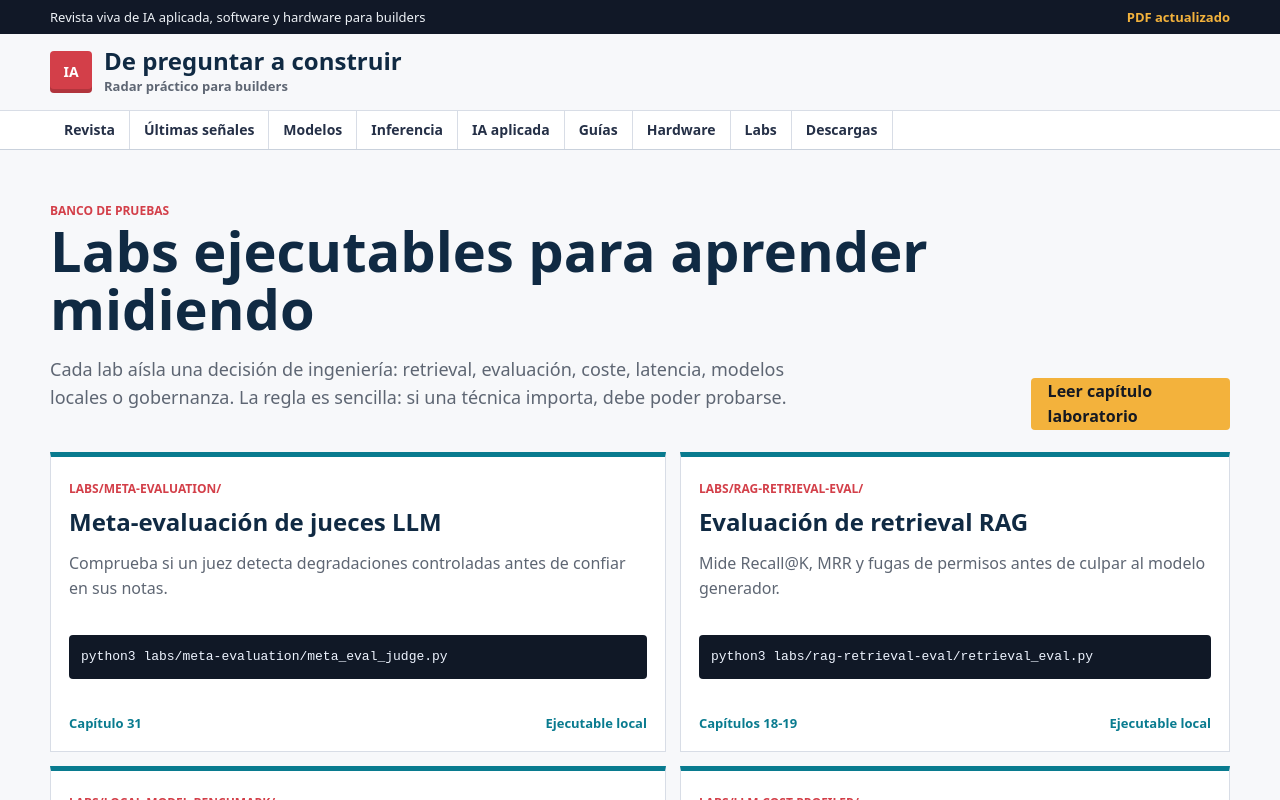
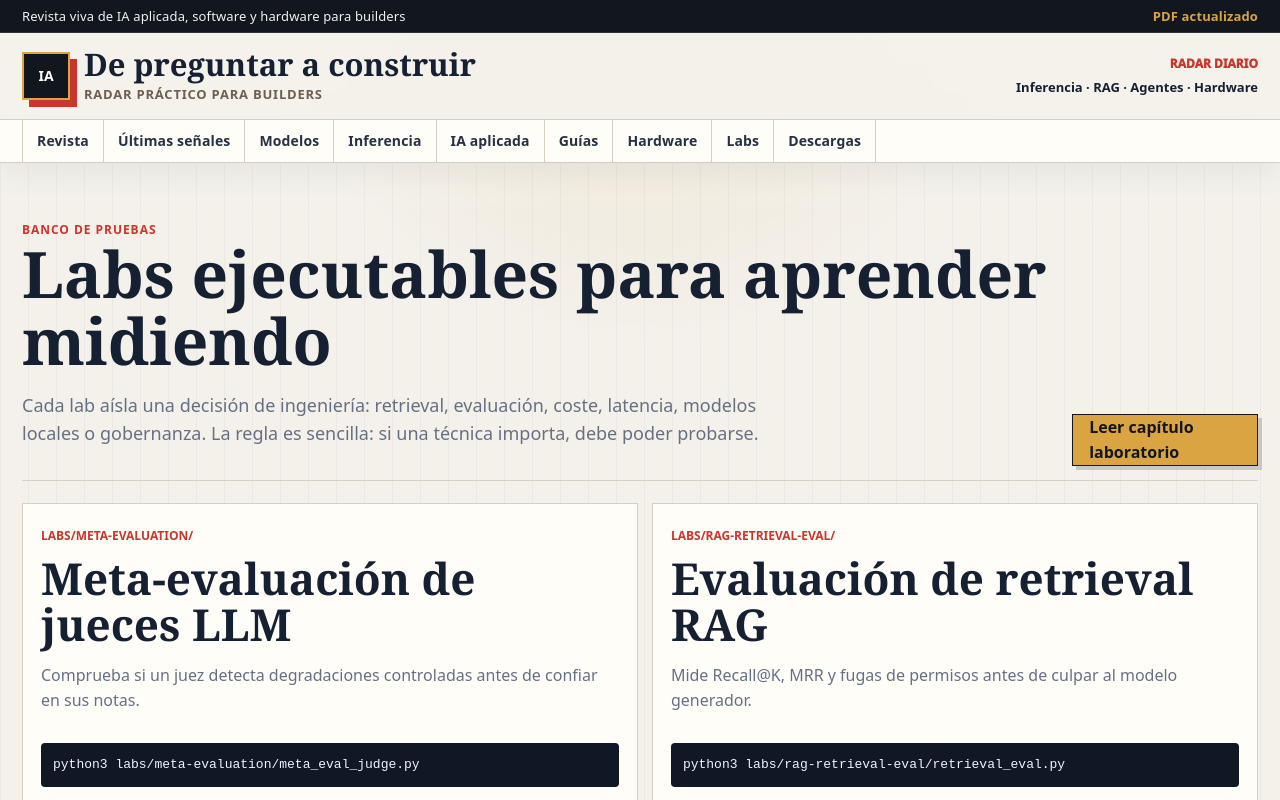
Before and after one commit to raym33/ingenieria-practica-practica-con-inteligencia-artificial, a Next.js app in the folder site/: page /labs in a window 1280 px wide. Shown: the top 800 px of the page. Built offline with nearby package versions, Linux system fonts and the light colour scheme.

Commit message:
Redesign site editorial presentation

```diff
--- a/site/app/globals.css
+++ b/site/app/globals.css
@@ -1311,3 +1311,531 @@ a {
     padding: 0 0 14px;
   }
 }
+
+/* Editorial redesign */
+:root {
+  --ink: #12161d;
+  --muted: #667085;
+  --paper: #f4f1eb;
+  --mist: #ece7dc;
+  --line: #d7d0c2;
+  --blue: #162033;
+  --teal: #0b6f78;
+  --coral: #c9362c;
+  --gold: #d9a441;
+  --green-soft: #e6f2ef;
+  --surface: #fffdf8;
+  --surface-2: #f9f6ee;
+  --shadow: 0 18px 44px rgba(18, 22, 29, 0.12);
+}
+
+body {
+  background:
+    linear-gradient(90deg, rgba(18,22,29,.035) 1px, transparent 1px) 0 0 / 28px 28px,
+    var(--paper);
+  color: var(--ink);
+}
+
+body::before {
+  content: "";
+  position: fixed;
+  inset: 0;
+  pointer-events: none;
+  background:
+    linear-gradient(180deg, rgba(255,255,255,.45), transparent 220px),
+    radial-gradient(circle at 50% 0, rgba(217,164,65,.14), transparent 34%);
+  z-index: -1;
+}
+
+.shell {
+  width: min(1240px, calc(100% - 44px));
+}
+
+.site-header {
+  background: rgba(244, 241, 235, .92);
+  border-bottom: 1px solid rgba(18,22,29,.16);
+  box-shadow: 0 10px 30px rgba(18,22,29,.06);
+}
+
+.top-strip {
+  background: var(--ink);
+  border-bottom: 1px solid rgba(255,255,255,.12);
+}
+
+.top-strip-inner {
+  min-height: 32px;
+  letter-spacing: .01em;
+}
+
+.masthead {
+  min-height: 86px;
+  justify-content: space-between;
+  gap: 24px;
+}
+
+.brand {
+  gap: 14px;
+}
+
+.brand-mark {
+  width: 48px;
+  height: 48px;
+  background: var(--ink);
+  border: 2px solid var(--gold);
+  border-radius: 0;
+  box-shadow: 7px 7px 0 var(--coral);
+}
+
+.brand strong {
+  font-family: Georgia, "Times New Roman", serif;
+  font-size: 31px;
+  letter-spacing: 0;
+}
+
+.brand small {
+  color: #6d5f4f;
+  font-weight: 800;
+  text-transform: uppercase;
+  letter-spacing: .06em;
+}
+
+.masthead-meta {
+  text-align: right;
+  color: var(--blue);
+}
+
+.masthead-meta span {
+  display: block;
+  color: var(--coral);
+  font-size: 12px;
+  font-weight: 950;
+  text-transform: uppercase;
+}
+
+.masthead-meta strong {
+  display: block;
+  margin-top: 4px;
+  font-size: 13px;
+}
+
+.section-nav {
+  background: var(--surface);
+  border-top: 1px solid var(--line);
+}
+
+.nav-links a {
+  min-height: 42px;
+  border-right: 1px solid var(--line);
+  color: #263143;
+  letter-spacing: .01em;
+}
+
+.nav-links a:first-child {
+  border-left: 1px solid var(--line);
+}
+
+.nav-links a:hover {
+  background: var(--ink);
+  color: #fff;
+}
+
+.issue-bar {
+  position: relative;
+  margin-top: 22px;
+  padding-left: 22px;
+  background: var(--surface);
+  border: 1px solid var(--line);
+  border-left: 0;
+  box-shadow: var(--shadow);
+}
+
+.issue-bar::before {
+  content: "";
+  position: absolute;
+  left: 0;
+  top: 0;
+  height: 100%;
+  width: 8px;
+  background: var(--coral);
+}
+
+.news-hero {
+  grid-template-columns: minmax(0, 1.55fr) minmax(340px, .85fr);
+  gap: 16px;
+  padding-top: 18px;
+}
+
+.lead-story,
+.cover-main {
+  position: relative;
+  overflow: hidden;
+  color: #fff;
+  background:
+    linear-gradient(180deg, rgba(18,22,29,.06), rgba(18,22,29,.9)),
+    linear-gradient(135deg, #111827 0%, #173247 38%, #0b6f78 68%, #d9a441 160%);
+  border: 1px solid rgba(18,22,29,.28);
+  border-bottom: 8px solid var(--gold);
+}
+
+.lead-story::before,
+.cover-main::before {
+  content: "";
+  position: absolute;
+  inset: 20px;
+  border: 1px solid rgba(255,255,255,.16);
+  pointer-events: none;
+}
+
+.lead-story::after,
+.cover-main::after {
+  content: "AI";
+  position: absolute;
+  right: -18px;
+  top: -42px;
+  color: rgba(255,255,255,.075);
+  font-family: Georgia, "Times New Roman", serif;
+  font-size: clamp(150px, 23vw, 310px);
+  font-weight: 900;
+  line-height: .8;
+  pointer-events: none;
+}
+
+.lead-story > *,
+.cover-main > * {
+  position: relative;
+  z-index: 1;
+}
+
+.story-label,
+.cover-kicker {
+  background: var(--coral);
+  color: #fff;
+  border-radius: 0;
+  letter-spacing: .08em;
+}
+
+.cover-kicker {
+  display: inline-flex;
+  padding: 5px 8px;
+}
+
+.lead-story h1,
+.cover-main h1,
+.section h1,
+.section h2,
+.radar-lead h2 {
+  font-family: Georgia, "Times New Roman", serif;
+  letter-spacing: 0;
+}
+
+.lead-story h1 {
+  font-size: clamp(42px, 6vw, 76px);
+}
+
+.latest-panel,
+.side-rail,
+.cover-lines,
+.magazine-block,
+.stat,
+.shelf-card,
+.cover-teasers article,
+.story-card,
+.topic-card,
+.lab-card,
+.model-card,
+.runtime-card,
+.trend-card,
+.caveat-card,
+.chapter-card,
+.route-card,
+.radar-item {
+  background: var(--surface);
+  border: 1px solid var(--line);
+  border-radius: 0;
+  box-shadow: 0 1px 0 rgba(18,22,29,.04);
+}
+
+.latest-panel {
+  box-shadow: var(--shadow);
+}
+
+.panel-heading {
+  min-height: 50px;
+  border-bottom: 4px solid var(--ink);
+  letter-spacing: .04em;
+  text-transform: uppercase;
+}
+
+.headline-item {
+  transition: background .16s ease, padding-left .16s ease;
+}
+
+.headline-item:hover {
+  background: var(--surface-2);
+  padding-left: 8px;
+}
+
+.ticker-band {
+  background: var(--ink);
+  border: 0;
+  color: #fff;
+}
+
+.ticker-inner {
+  min-height: 48px;
+}
+
+.ticker-inner strong {
+  color: var(--gold);
+}
+
+.ticker-inner span {
+  color: rgba(255,255,255,.82);
+}
+
+.magazine-shelf {
+  gap: 16px;
+}
+
+.shelf-card,
+.story-card,
+.model-card,
+.runtime-card,
+.trend-card,
+.chapter-card,
+.lab-card {
+  transition: transform .16s ease, box-shadow .16s ease, border-color .16s ease;
+}
+
+.shelf-card:hover,
+.story-card:hover,
+.model-card:hover,
+.runtime-card:hover,
+.trend-card:hover,
+.chapter-card:hover,
+.lab-card:hover {
+  transform: translateY(-3px);
+  border-color: rgba(18,22,29,.32);
+  box-shadow: var(--shadow);
+}
+
+.shelf-card {
+  min-height: 172px;
+  border-top-width: 8px;
+}
+
+.shelf-card strong,
+.cover-teasers h3,
+.story-card h3,
+.lab-card h2,
+.runtime-card h2,
+.trend-card h3,
+.chapter-card h3,
+.route-card h2,
+.radar-item h3 {
+  font-family: Georgia, "Times New Roman", serif;
+}
+
+.section {
+  padding: 58px 0;
+}
+
+.compact-section {
+  padding-bottom: 28px;
+}
+
+.section-header {
+  border-bottom: 1px solid var(--line);
+  padding-bottom: 14px;
+}
+
+.section h1 {
+  font-size: clamp(40px, 5vw, 64px);
+}
+
+.section h2 {
+  font-size: clamp(30px, 3.6vw, 44px);
+  line-height: 1.05;
+}
+
+.eyebrow {
+  color: var(--coral);
+  letter-spacing: .08em;
+}
+
+.button {
+  border-radius: 0;
+  min-height: 46px;
+  box-shadow: 4px 4px 0 rgba(18,22,29,.18);
+}
+
+.button.primary {
+  background: var(--gold);
+  border-color: var(--ink);
+}
+
+.button.secondary.dark {
+  background: rgba(255,255,255,.14);
+  border-color: rgba(255,255,255,.55);
+}
+
+.stat {
+  border-top: 5px solid var(--teal);
+}
+
+.stat strong {
+  color: var(--ink);
+  font-family: Georgia, "Times New Roman", serif;
+}
+
+.front-grid {
+  grid-template-columns: minmax(0, 1fr) 360px;
+  gap: 24px;
+}
+
+.runtime-grid,
+.trend-grid {
+  gap: 14px;
+}
+
+.runtime-card,
+.trend-card,
+.metric-strip article,
+.caveat-card {
+  min-height: 174px;
+}
+
+.decision-table {
+  box-shadow: var(--shadow);
+}
+
+.decision-table > div:first-child {
+  background: var(--ink);
+}
+
+.tag {
+  border-radius: 0;
+  background: #edf3ef;
+  border: 1px solid #cfddd6;
+}
+
+.reader {
+  max-width: 880px;
+  background: rgba(255,253,248,.78);
+  padding: 0 0 32px;
+}
+
+.reader-title {
+  border-bottom: 6px solid var(--gold);
+}
+
+.reader-title h1 {
+  font-family: Georgia, "Times New Roman", serif;
+}
+
+.prose {
+  font-size: 18.5px;
+}
+
+.prose h2 {
+  font-family: Georgia, "Times New Roman", serif;
+  color: var(--blue);
+  border-top: 1px solid var(--line);
+  padding-top: 24px;
+}
+
+.prose blockquote {
+  background: var(--surface-2);
+  border-left-color: var(--coral);
+  border-radius: 0;
+}
+
+.radar-lead {
+  background:
+    linear-gradient(135deg, rgba(18,22,29,.96), rgba(22,32,51,.92)),
+    var(--ink);
+  border: 1px solid rgba(18,22,29,.2);
+  border-bottom: 8px solid var(--gold);
+}
+
+.site-footer {
+  margin-top: 64px;
+  padding: 34px 0;
+  background: var(--ink);
+  color: #fff;
+}
+
+.footer-grid {
+  display: grid;
+  grid-template-columns: minmax(0, 1.4fr) minmax(200px, .6fr) minmax(220px, .7fr);
+  gap: 24px;
+}
+
+.site-footer strong {
+  display: block;
+  font-family: Georgia, "Times New Roman", serif;
+  font-size: 24px;
+}
+
+.site-footer span {
+  display: block;
+  color: var(--gold);
+  font-size: 12px;
+  font-weight: 950;
+  text-transform: uppercase;
+  letter-spacing: .08em;
+}
+
+.site-footer p {
+  margin: 8px 0 0;
+  color: rgba(255,255,255,.78);
+}
+
+@media (max-width: 1100px) {
+  .runtime-grid,
+  .trend-grid,
+  .metric-strip {
+    grid-template-columns: repeat(2, 1fr);
+  }
+
+  .model-grid {
+    grid-template-columns: repeat(2, 1fr);
+  }
+}
+
+@media (max-width: 900px) {
+  .shell {
+    width: min(100% - 28px, 1240px);
+  }
+
+  .masthead {
+    align-items: flex-start;
+    flex-direction: column;
+    gap: 12px;
+    padding: 14px 0;
+  }
+
+  .masthead-meta {
+    text-align: left;
+  }
+
+  .brand-mark {
+    width: 42px;
+    height: 42px;
+    box-shadow: 5px 5px 0 var(--coral);
+  }
+
+  .lead-story,
+  .cover-main {
+    min-height: 430px;
+  }
+
+  .lead-story h1,
+  .cover-main h1 {
+    font-size: clamp(38px, 11vw, 58px);
+  }
+
+  .footer-grid {
+    grid-template-columns: 1fr;
+  }
+}
--- a/site/app/layout.jsx
+++ b/site/app/layout.jsx
@@ -13,6 +13,22 @@ export default function RootLayout({ children }) {
       <body>
         <SiteHeader />
         {children}
+        <footer className="site-footer">
+          <div className="shell footer-grid">
+            <div>
+              <strong>De preguntar a construir</strong>
+              <p>Revista, libro vivo y radar práctico sobre ingeniería con inteligencia artificial.</p>
+            </div>
+            <div>
+              <span>Autor</span>
+              <p>Ramon Guillamon · Creative Commons</p>
+            </div>
+            <div>
+              <span>Contacto</span>
+              <p>learntouseai@gmail.com</p>
+            </div>
+          </div>
+        </footer>
       </body>
     </html>
   );
--- a/site/components/SiteHeader.jsx
+++ b/site/components/SiteHeader.jsx
@@ -17,6 +17,10 @@ export function SiteHeader() {
             <small>Radar práctico para builders</small>
           </span>
         </Link>
+        <div className="masthead-meta" aria-label="Estado editorial">
+          <span>Radar diario</span>
+          <strong>Inferencia · RAG · Agentes · Hardware</strong>
+        </div>
       </div>
       <nav className="section-nav" aria-label="Principal">
         <div className="shell nav-links">
```
